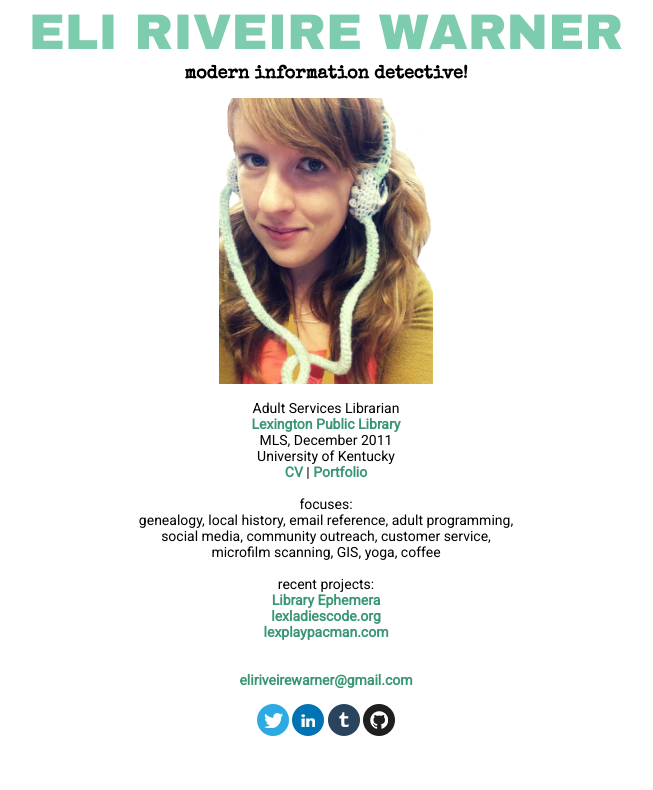
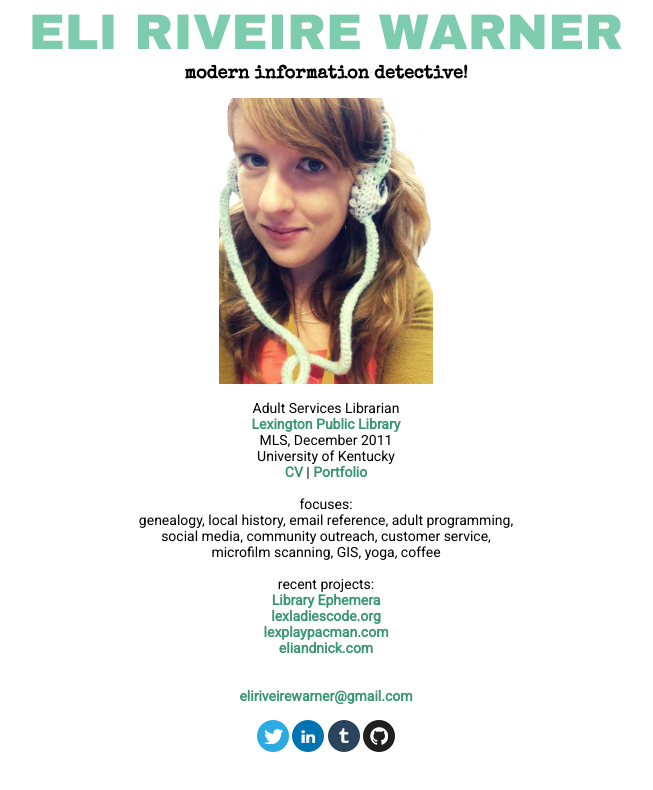
Before and after one commit to eliriveire/eliriveirewarner.com, a plain HTML site: page index.html in a window 1280 px wide. Shown: the whole page, without its empty margins (314-967 px from the left). Drawn offline with nearby package versions, Linux system fonts and the light colour scheme.

Commit message:
added project

```diff
--- a/index.html
+++ b/index.html
@@ -50,7 +50,8 @@
 				<li><a href="http://eliriveirewarnerlibraryephemera.tumblr.com/" target="_blank">Library Ephemera</a></li>
 				<li><a href="http://lexladiescode.org" target="_blank">lexladiescode.org</a></li>
 				<li><a href="http://lexplaypacman.com" target="_blank">lexplaypacman.com</a></li>
-			</li>
+				<li><a href="http://eliandnick.com" target="_blank">eliandnick.com</a></li>
+			</ul>
 		<br>
 		<br>
 
```
